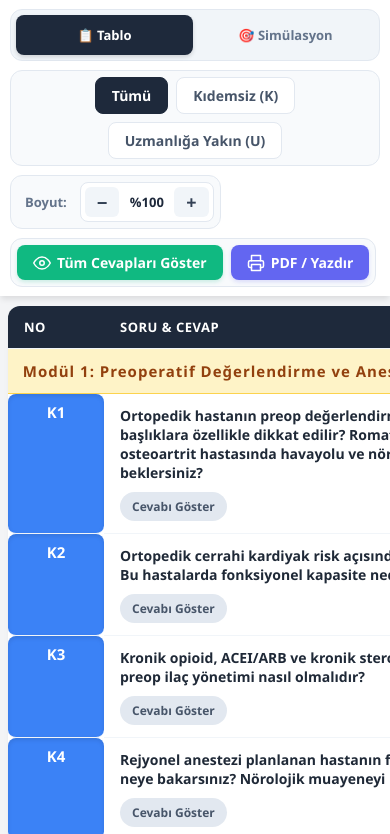
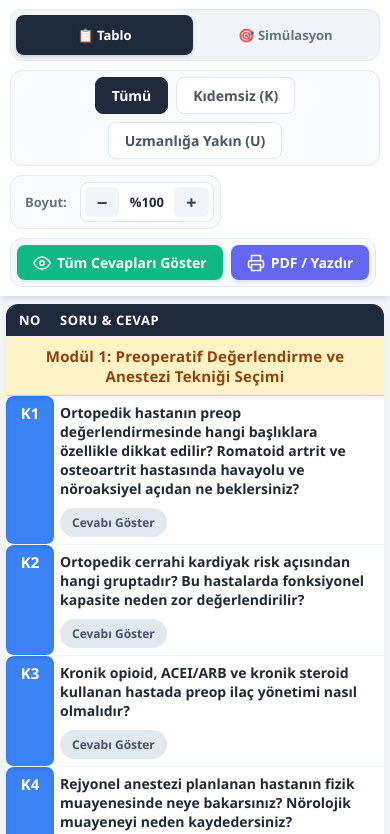
Before and after one commit to trustindestiny/ortopedi, a plain HTML site: page index.html in a window 390 px wide. Shown: the top 834 px of the page. Drawn offline with Linux system fonts and the light colour scheme.

Commit message:
Mobil dikey ekranda yatay kaydırmayı kaldır

```diff
--- a/index.html
+++ b/index.html
@@ -537,6 +537,67 @@ button { touch-action: manipulation; -webkit-tap-highlight-color: transparent; }
   .sim-card-actions button, .sim-show-answer-btn, .sim-start-btn { min-height: 48px; }
 }
 @media (display-mode: standalone) { .top-panel { padding-top: max(9px, env(safe-area-inset-top)); } }
+
+/* Dikey ekranda yatay kaydırmasız, esnek tablo düzeni */
+*, *::before, *::after { box-sizing: border-box; }
+html, body { width: 100%; max-width: 100%; overflow-x: hidden; }
+@media (max-width: 640px) {
+  .table-container {
+    width: 100%;
+    max-width: 100%;
+    padding: 8px 6px 20px;
+    overflow: visible;
+  }
+  #soruTablosu {
+    width: 100%;
+    min-width: 0;
+    max-width: 100%;
+    table-layout: fixed;
+    overflow-wrap: anywhere;
+    word-break: normal;
+  }
+  #soruTablosu th,
+  #soruTablosu td {
+    min-width: 0;
+    padding: 7px 6px;
+    overflow-wrap: anywhere;
+    word-break: normal;
+  }
+  #soruTablosu th:first-child,
+  #soruTablosu td.soru-no {
+    width: 48px;
+    max-width: 48px;
+    padding-left: 3px;
+    padding-right: 3px;
+    text-align: center;
+  }
+  #soruTablosu td:not(.soru-no) > *,
+  #soruTablosu td:not(.soru-no) li {
+    max-width: 100%;
+    overflow-wrap: anywhere;
+  }
+  #soruTablosu td ul { padding-left: 17px; }
+  #soruTablosu .module-row td {
+    width: auto;
+    max-width: none;
+    padding: 9px 7px;
+    letter-spacing: 0.2px;
+  }
+  .top-panel, .control-group, .size-controls, .tab-switcher {
+    max-width: 100%;
+    min-width: 0;
+  }
+  .top-panel { width: 100%; }
+  .control-group { flex-wrap: wrap; }
+  .sim-card, .simulation-container, .sim-answer,
+  .report-module, .report-question-list, .report-qtext {
+    min-width: 0;
+    max-width: 100%;
+    overflow-wrap: anywhere;
+  }
+  .report-qtext { flex-basis: 100%; }
+}
+
 
 </style>
 </head>
```
